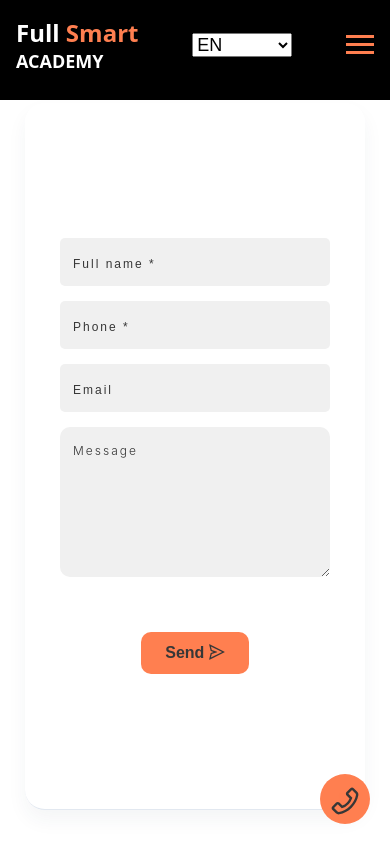
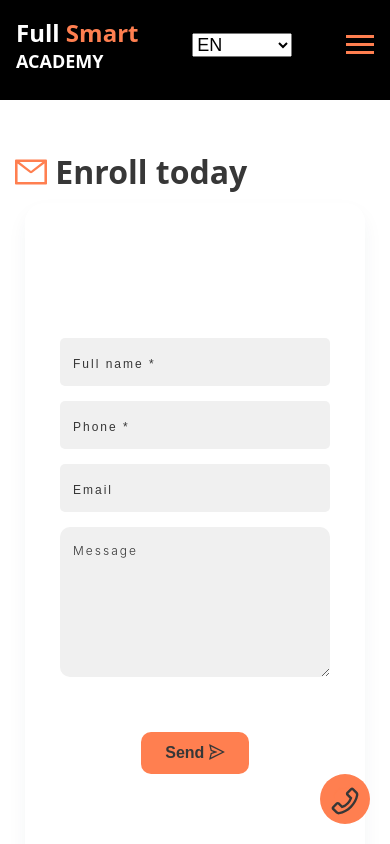
Before and after one commit to Edgarsweb/aytischool, a Next.js app: page /contact in a window 390 px wide. Shown: the top 844 px of the page. Built offline with nearby package versions, Linux system fonts and the light colour scheme.

Commit message:
added paddings

```diff
--- a/src/styles/Contact.module.css
+++ b/src/styles/Contact.module.css
@@ -158,7 +158,7 @@
   @media (max-width: 992px) {
 
     .containerBody {
-      padding: 0px 15px;
+      padding: 100px 15px;
     }
 
     .containerBody h1 {
--- a/src/styles/Home.module.css
+++ b/src/styles/Home.module.css
@@ -237,7 +237,7 @@
 
 
   .basic {
-    padding: 0px 15px;
+    padding: 100px 15px;
   }
 
   .basic h1 {
```
